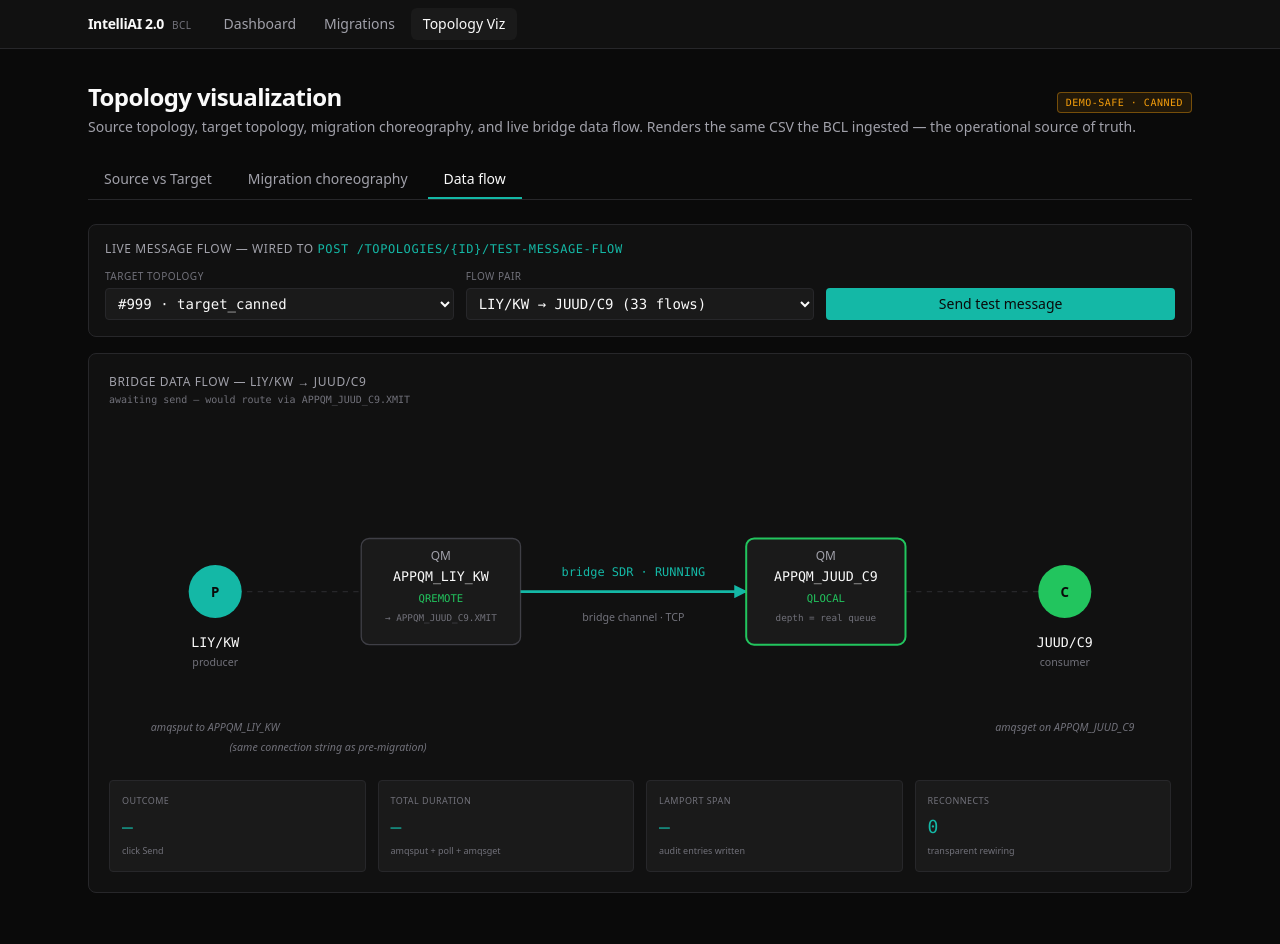
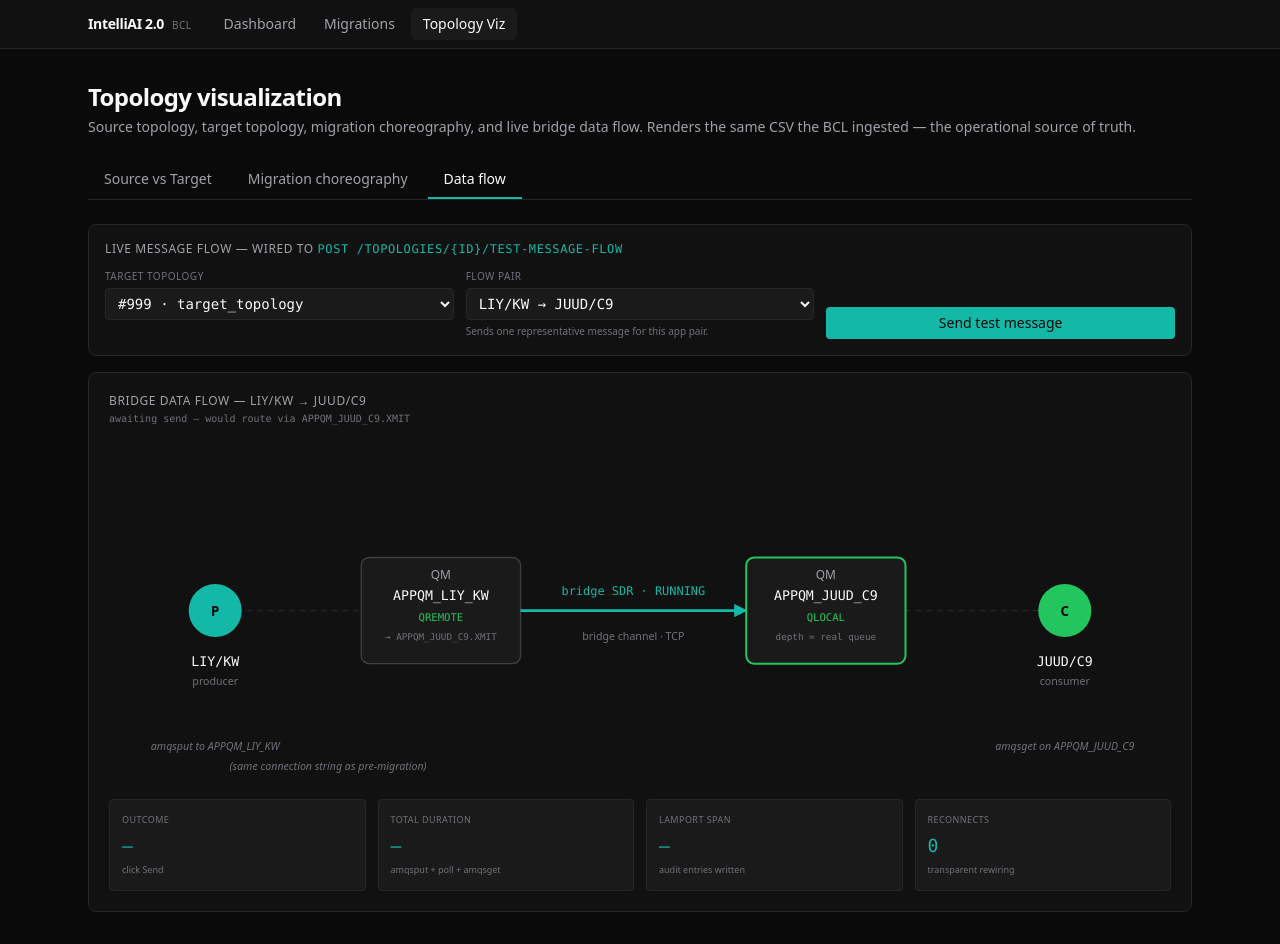
Before and after one commit to Raitus11/Hackathon2026_Phase2, a Next.js app in the folder ui/: page /viz in a window 1280 px wide. Both pictures are taken after a click on the button "Data flow". Built offline with nearby package versions, Linux system fonts and the light colour scheme.

Commit message:
UI GRaph

```diff
--- a/ui/src/app/viz/page.tsx
+++ b/ui/src/app/viz/page.tsx
@@ -365,7 +365,7 @@ const CANNED_AUDIT_RESPONSE: MigrationAuditResponse = {
 };
 
 const CANNED_TEST_MESSAGE_RESULT: TestMessageResult = {
-  correlation_id: "msgflow-canned-000",
+  correlation_id: "msgflow-demo-000",
   topology_id: 0,
   producer_app_id: "RO",
   consumer_app_id: "LDCWH/TH",
@@ -419,7 +419,7 @@ const CANNED_TEST_MESSAGE_RESULT: TestMessageResult = {
 
 const CANNED_TARGET_TOPOLOGY: Topology = {
   id: 999,
-  name: "target_canned",
+  name: "target_topology",
   kind: "TARGET",
   spec: {},
   created_at: "2026-05-15T20:00:00",
@@ -1685,10 +1685,13 @@ function DataFlowView() {
             >
               {FLOWS.map((f, i) => (
                 <option key={i} value={i}>
-                  {f.producer} → {f.consumer} ({f.count} {f.count === 1 ? "flow" : "flows"})
+                  {f.producer} → {f.consumer}
                 </option>
               ))}
             </select>
+            <p className="mt-1 text-[10px] text-fg-subtle">
+              Sends one representative message for this app pair.
+            </p>
           </div>
           <div className="flex items-end">
             <button
@@ -1876,9 +1879,21 @@ function DataFlowView() {
             value={result ? (result.success ? "PASS" : "FAIL") : running ? "…" : "—"}
             hint={
               result
-                ? result.payload_matches
+                ? result.success
                   ? "payload matched bit-for-bit"
-                  : "payload mismatch"
+                  : (() => {
+                      const failed = result.steps?.find((s) => !s.success);
+                      if (!failed) return "flow did not complete";
+                      if (failed.name === "amqsput")
+                        return "PUT failed — message never sent";
+                      if (failed.name === "poll-consumer-queue-depth")
+                        return "message did not arrive at consumer";
+                      if (failed.name === "amqsget")
+                        return result.payload_received == null
+                          ? "GET failed — nothing received"
+                          : "payload mismatch";
+                      return `failed at ${failed.name}`;
+                    })()
                 : "click Send"
             }
             success={result?.success}
@@ -1993,14 +2008,6 @@ export default function VizPage() {
       <header className="mb-6">
         <div className="flex items-baseline justify-between">
           <h1 className="text-2xl font-semibold tracking-tight">Topology visualization</h1>
-          {!LIVE_DATA && (
-            <span
-              className="rounded border border-warn/40 bg-warn/10 px-2 py-0.5 font-mono text-[10px] uppercase tracking-wider text-warn"
-              title="NEXT_PUBLIC_VIZ_LIVE_DATA is not set to 'true'. Tab 2 replays a canned migration, Tab 3 fakes test-message results."
-            >
-              demo-safe · canned
-            </span>
-          )}
         </div>
         <p className="mt-1 text-sm text-fg-muted">
           Source topology, target topology, migration choreography, and live bridge data flow.
```
